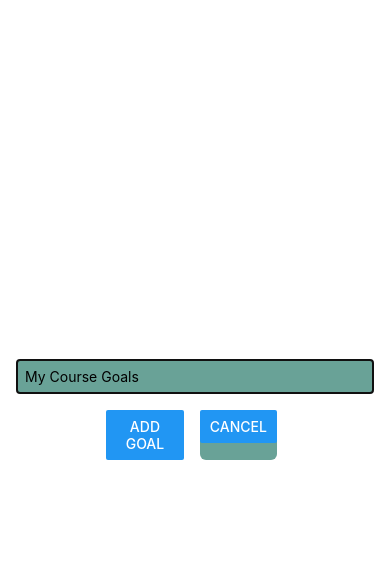
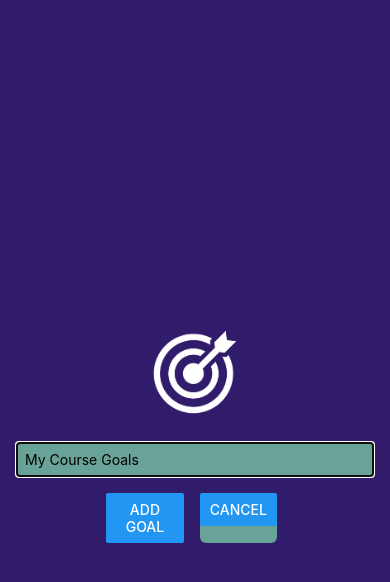
Before and after one commit to samlee088/rn-toDo-List, a React Native app: screen / in a window 390 px wide. Both pictures are taken after a click on the button "ADD NEW GOAL". Shown: the top 582 px of the page. Built offline with nearby package versions, Linux system fonts and the light colour scheme.

Commit message:
added in a image to modal

```diff
--- a/App.js
+++ b/App.js
@@ -22,6 +22,8 @@ export default function App() {
       ...currentCourseGoals,
       {text: enteredGoalText, id: Math.random().toString()}
     ]);
+    //Option to close out Modal when adding in a goal or not
+    // endAddGoalHandler()
   }
 
   function deleteGoalHandler(id) {
@@ -38,6 +40,7 @@ export default function App() {
         color = '#50808E'
         onPress = {startAddGoalHandler}
       />
+      {/* Different ways to render modal, the modalsVisible && method is not recommended for this type, and it is better to use the built in modal visible functionality */}
       {/* { modalIsVisible && < GoalInput onAddGoal = {addGoalHandler} />} */}
       < GoalInput onAddGoal = {addGoalHandler} visible = {modalIsVisible} onCancel = {endAddGoalHandler} />
       <View style = {styles.goalsContainer}>
--- a/components/GoalInput.js
+++ b/components/GoalInput.js
@@ -1,4 +1,4 @@
-import { Button, Modal, StyleSheet, TextInput, View } from 'react-native';
+import { Button, Image, Modal, StyleSheet, TextInput, View } from 'react-native';
 import { useState } from 'react';
 
 
@@ -18,6 +18,7 @@ function GoalInput(props) {
     return (
         <Modal visible = {props.visible} animationType = "slide">
             <View style = {styles.inputContainer}>
+                <Image source = {require('../assets/images/goal.png')} style = {styles.image}/>
                 <TextInput
                 style = {styles.textInput}
                 placeholder = 'My Course Goals'
@@ -50,10 +51,8 @@ const styles = StyleSheet.create({
       flexDirection: 'column',
       justifyContent: 'center',
       alignItems: 'center',
-      marginBottom: 24,
-      borderBottomWidth: 1,
-      borderBottomColor: '#cccccc',
       padding: 16,
+      backgroundColor: '#311b6b'
 
     },
     textInput: {
@@ -75,5 +74,11 @@ const styles = StyleSheet.create({
         borderRadius: 6,
 
     },
+    image: {
+        width: 100,
+        height: 100,
+        margin: 20,
+
+    }
 
   });
```
Also changed, not shown: assets/images/goal.png (added).
